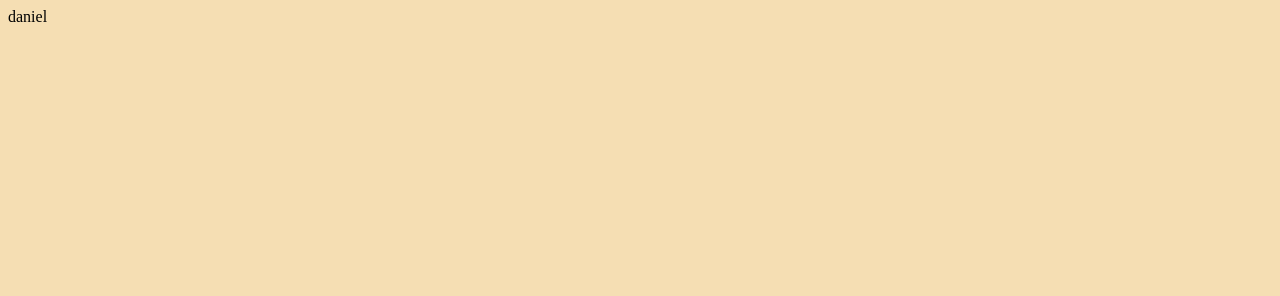
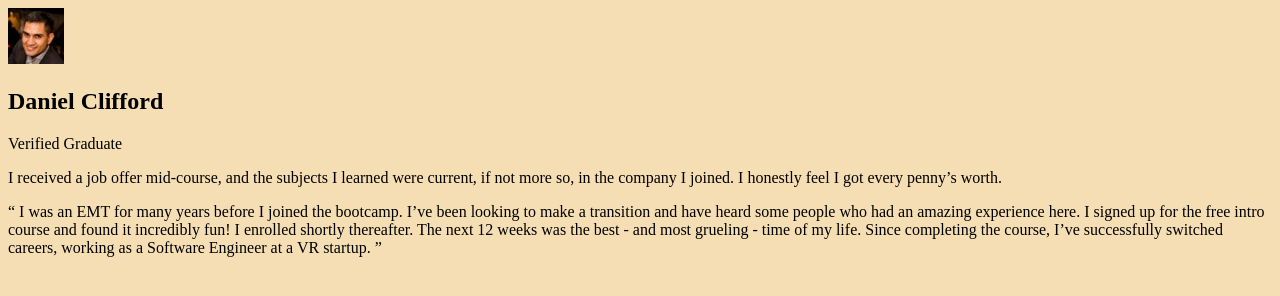
Before and after one commit to aliakhizer/Testimonials-grid-section, a plain HTML site: page index.html in a window 1280 px wide. Drawn offline with Linux system fonts and the light colour scheme.

Commit message:
adding card-strcture

```diff
--- a/index.html
+++ b/index.html
@@ -17,10 +17,25 @@
 
 
   <div class="card">
+    <div class="flex">
+     <img src="images/image-daniel.jpg" alt="image-daniel">
+     <div class="profile-info">
+       <h2 class="name">Daniel Clifford</h2>
+       <p class="position">Verified Graduate</p>
+     </div>
 
-
-    daniel
-
+    </div>
+    <p class="offer-letter">
+        I received a job offer mid-course, and the subjects I learned were current, if not more so,
+        in the company I joined. I honestly feel I got every penny’s worth.
+      </p>
+         <p class="Career-details">
+        “ I was an EMT for many years before I joined the bootcamp. I’ve been looking to make a
+        transition and have heard some people who had an amazing experience here. I signed up
+        for the free intro course and found it incredibly fun! I enrolled shortly thereafter.
+        The next 12 weeks was the best - and most grueling - time of my life. Since completing
+        the course, I’ve successfully switched careers, working as a Software Engineer at a VR startup. ”
+      </p>
   </div>
 
 
@@ -29,7 +44,7 @@
 
 <!--
 
-  Verified Graduate
+
 
   I received a job offer mid-course, and the subjects I learned were current, if not more so,
   in the company I joined. I honestly feel I got every penny’s worth.
```
